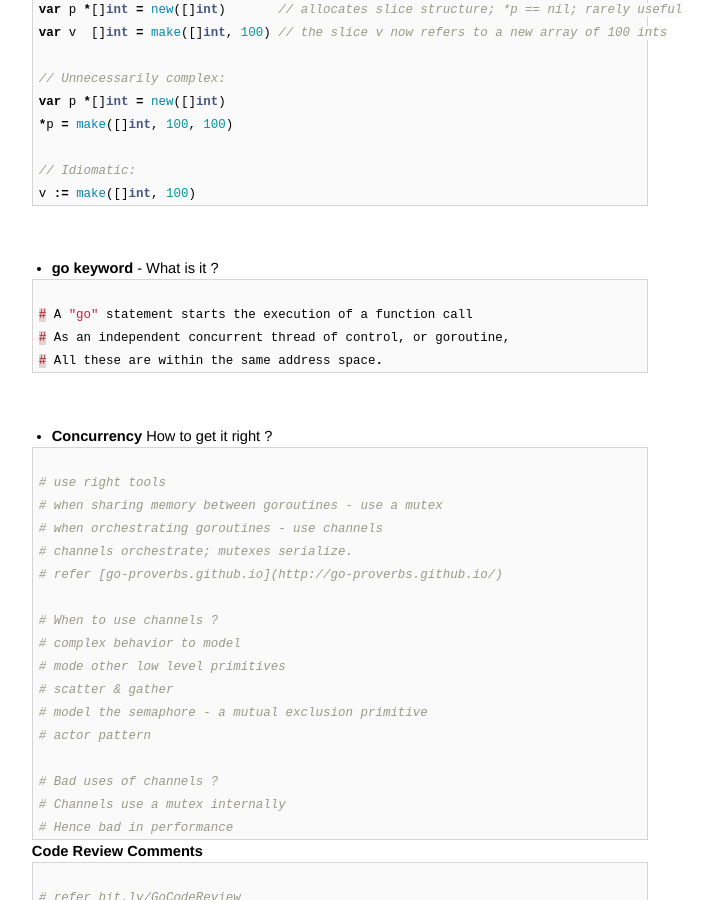
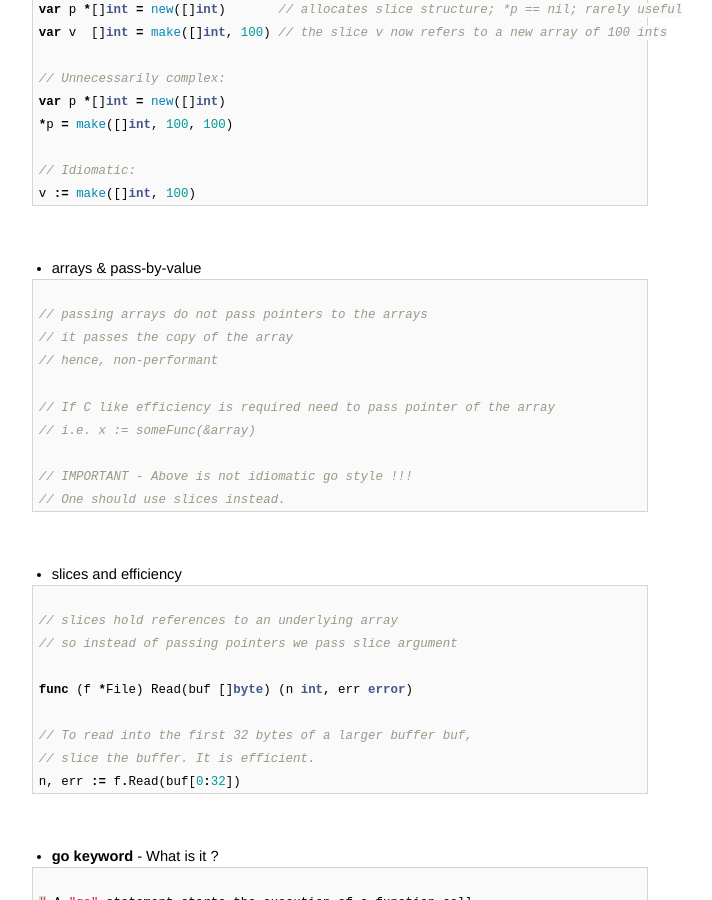
Before and after one commit to AmitKumarDas/amitkumardas.github.io, a Jekyll site: the page built from _posts/2016-07-14-my-golang-refresher.md, in a window 1280 px wide and 900 px high, scrolled down 6566 px. Shown: the whole window, without its empty margins (300-1012 px from the left). Built offline with Jekyll 4.4.1, drawn with Linux system fonts in a browser that asks for light colours.

Commit message:
Update 2016-07-14-my-golang-refresher.md

````diff
--- a/_posts/2016-07-14-my-golang-refresher.md
+++ b/_posts/2016-07-14-my-golang-refresher.md
@@ -372,6 +372,39 @@ v := make([]int, 100)
 
 <br />
 
+- arrays & pass-by-value
+
+```go
+
+// passing arrays do not pass pointers to the arrays
+// it passes the copy of the array
+// hence, non-performant
+
+// If C like efficiency is required need to pass pointer of the array
+// i.e. x := someFunc(&array)
+
+// IMPORTANT - Above is not idiomatic go style !!!
+// One should use slices instead.
+```
+
+<br />
+
+- slices and efficiency
+
+```go
+
+// slices hold references to an underlying array
+// so instead of passing pointers we pass slice argument
+
+func (f *File) Read(buf []byte) (n int, err error)
+
+// To read into the first 32 bytes of a larger buffer buf,
+// slice the buffer. It is efficient.
+n, err := f.Read(buf[0:32])
+```
+
+<br />
+
 - **go keyword** - What is it ?
 
 ```go
````
